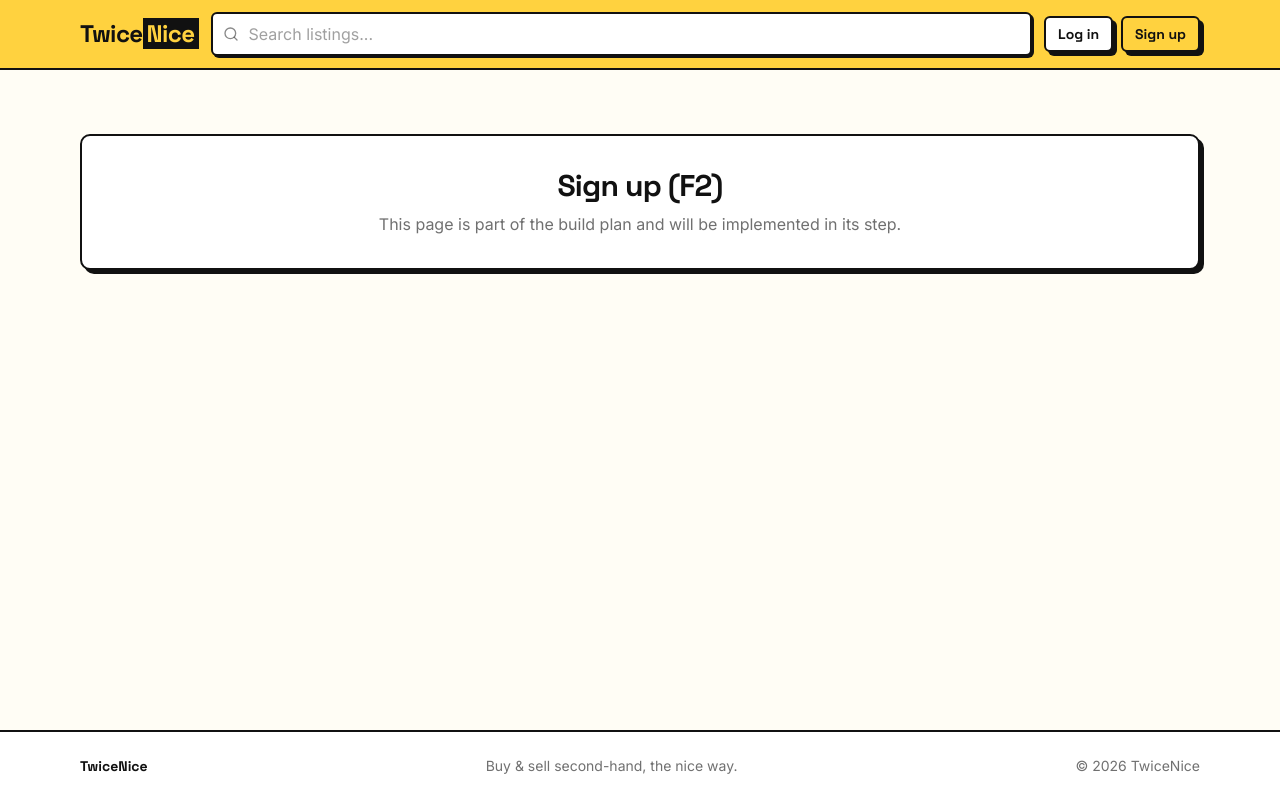
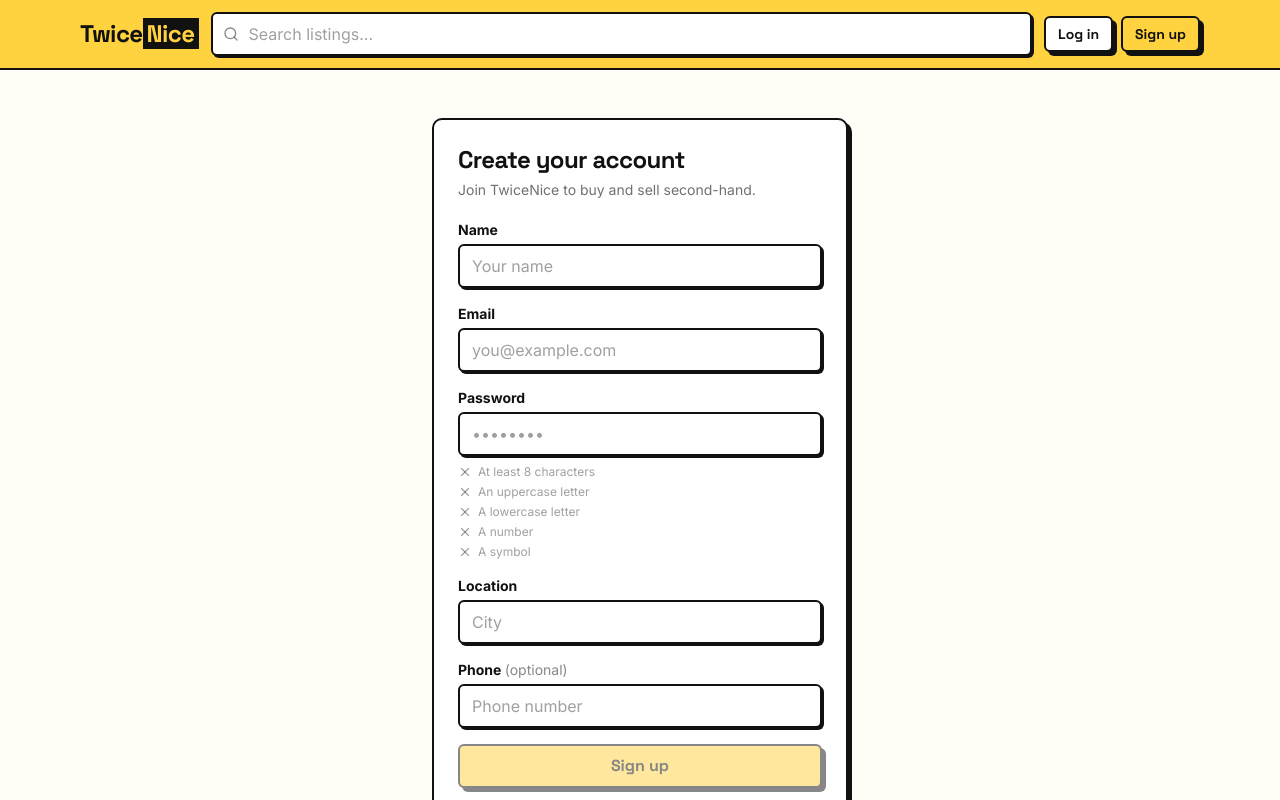
Before and after one commit to mohith176/TwiceNice, a React (Vite) app in the folder frontend/: page /signup in a window 1280 px wide. Shown: the top 800 px of the page. Built offline with nearby package versions, Linux system fonts and the light colour scheme; no server answers.

Commit message:
F2. Auth pages

```diff
--- a/frontend/src/App.jsx
+++ b/frontend/src/App.jsx
@@ -2,6 +2,8 @@ import { Routes, Route } from 'react-router-dom';
 import { Layout } from './components/Layout';
 import { ProtectedRoute } from './components/ProtectedRoute';
 import { Placeholder } from './components/Placeholder';
+import Login from './pages/Login';
+import Signup from './pages/Signup';
 
 // Routes are wired now; each Placeholder is swapped for its real page in F2–F11.
 export default function App() {
@@ -9,8 +11,8 @@ export default function App() {
     <Routes>
       <Route element={<Layout />}>
         <Route index element={<Placeholder title="Browse (F3)" />} />
-        <Route path="login" element={<Placeholder title="Log in (F2)" />} />
-        <Route path="signup" element={<Placeholder title="Sign up (F2)" />} />
+        <Route path="login" element={<Login />} />
+        <Route path="signup" element={<Signup />} />
         <Route path="listings/:id" element={<Placeholder title="Listing detail (F4)" />} />
         <Route path="u/:id" element={<Placeholder title="Public profile (F7)" />} />
 
--- /dev/null
+++ b/frontend/src/pages/Login.jsx
@@ -0,0 +1,84 @@
+import { useState } from 'react';
+import { Link, useNavigate, useLocation } from 'react-router-dom';
+import { useAuth } from '../context/AuthContext';
+import { apiError } from '../lib/api';
+import { Button } from '../components/ui/button';
+import { Input } from '../components/ui/input';
+import { Card } from '../components/ui/card';
+
+export default function Login() {
+  const { login } = useAuth();
+  const navigate = useNavigate();
+  const location = useLocation();
+  const from = location.state?.from?.pathname || '/';
+
+  const [form, setForm] = useState({ email: '', password: '' });
+  const [error, setError] = useState('');
+  const [loading, setLoading] = useState(false);
+
+  const set = (k, v) => setForm((f) => ({ ...f, [k]: v }));
+
+  async function onSubmit(e) {
+    e.preventDefault();
+    setError('');
+    setLoading(true);
+    try {
+      await login(form.email.trim(), form.password);
+      navigate(from, { replace: true });
+    } catch (err) {
+      setError(apiError(err, 'Login failed'));
+    } finally {
+      setLoading(false);
+    }
+  }
+
+  return (
+    <div className="mx-auto max-w-md px-4 py-12">
+      <Card className="p-6">
+        <h1 className="mb-1 text-2xl">Welcome back</h1>
+        <p className="mb-5 text-sm text-ink/60">Log in to your TwiceNice account.</p>
+
+        {error && (
+          <div className="mb-4 rounded-[6px] border-2 border-ink bg-danger/20 px-3 py-2 text-sm font-bold">
+            {error}
+          </div>
+        )}
+
+        <form onSubmit={onSubmit} className="space-y-4">
+          <div>
+            <label className="mb-1 block text-sm font-bold">Email</label>
+            <Input
+              type="email"
+              value={form.email}
+              onChange={(e) => set('email', e.target.value)}
+              placeholder="you@example.com"
+              autoComplete="email"
+              required
+            />
+          </div>
+          <div>
+            <label className="mb-1 block text-sm font-bold">Password</label>
+            <Input
+              type="password"
+              value={form.password}
+              onChange={(e) => set('password', e.target.value)}
+              placeholder="••••••••"
+              autoComplete="current-password"
+              required
+            />
+          </div>
+          <Button type="submit" className="w-full" disabled={loading}>
+            {loading ? 'Logging in...' : 'Log in'}
+          </Button>
+        </form>
+
+        <p className="mt-5 text-center text-sm">
+          No account?{' '}
+          <Link to="/signup" className="font-bold underline">
+            Sign up
+          </Link>
+        </p>
+      </Card>
+    </div>
+  );
+}
--- /dev/null
+++ b/frontend/src/pages/Signup.jsx
@@ -0,0 +1,133 @@
+import { useState } from 'react';
+import { Link, useNavigate, useLocation } from 'react-router-dom';
+import { Check, X } from 'lucide-react';
+import { useAuth } from '../context/AuthContext';
+import { apiError } from '../lib/api';
+import { Button } from '../components/ui/button';
+import { Input } from '../components/ui/input';
+import { Card } from '../components/ui/card';
+
+// Mirrors the backend's strict password policy so feedback is instant.
+const PW_RULES = [
+  { test: (p) => p.length >= 8, label: 'At least 8 characters' },
+  { test: (p) => /[A-Z]/.test(p), label: 'An uppercase letter' },
+  { test: (p) => /[a-z]/.test(p), label: 'A lowercase letter' },
+  { test: (p) => /[0-9]/.test(p), label: 'A number' },
+  { test: (p) => /[^A-Za-z0-9]/.test(p), label: 'A symbol' },
+];
+
+export default function Signup() {
+  const { register } = useAuth();
+  const navigate = useNavigate();
+  const location = useLocation();
+  const from = location.state?.from?.pathname || '/';
+
+  const [form, setForm] = useState({ name: '', email: '', password: '', location: '', phone: '' });
+  const [error, setError] = useState('');
+  const [loading, setLoading] = useState(false);
+
+  const set = (k, v) => setForm((f) => ({ ...f, [k]: v }));
+
+  const pwOk = PW_RULES.every((r) => r.test(form.password));
+  const canSubmit =
+    form.name.trim() && /^\S+@\S+\.\S+$/.test(form.email) && form.location.trim() && pwOk;
+
+  async function onSubmit(e) {
+    e.preventDefault();
+    setError('');
+    if (!canSubmit) {
+      setError('Please complete all required fields correctly.');
+      return;
+    }
+    setLoading(true);
+    try {
+      await register({
+        name: form.name.trim(),
+        email: form.email.trim(),
+        password: form.password,
+        location: form.location.trim(),
+        phone: form.phone.trim(),
+      });
+      navigate(from, { replace: true });
+    } catch (err) {
+      setError(apiError(err, 'Signup failed'));
+    } finally {
+      setLoading(false);
+    }
+  }
+
+  return (
+    <div className="mx-auto max-w-md px-4 py-12">
+      <Card className="p-6">
+        <h1 className="mb-1 text-2xl">Create your account</h1>
+        <p className="mb-5 text-sm text-ink/60">Join TwiceNice to buy and sell second-hand.</p>
+
+        {error && (
+          <div className="mb-4 rounded-[6px] border-2 border-ink bg-danger/20 px-3 py-2 text-sm font-bold">
+            {error}
+          </div>
+        )}
+
+        <form onSubmit={onSubmit} className="space-y-4">
+          <div>
+            <label className="mb-1 block text-sm font-bold">Name</label>
+            <Input value={form.name} onChange={(e) => set('name', e.target.value)} placeholder="Your name" required />
+          </div>
+          <div>
+            <label className="mb-1 block text-sm font-bold">Email</label>
+            <Input
+              type="email"
+              value={form.email}
+              onChange={(e) => set('email', e.target.value)}
+              placeholder="you@example.com"
+              autoComplete="email"
+              required
+            />
+          </div>
+          <div>
+            <label className="mb-1 block text-sm font-bold">Password</label>
+            <Input
+              type="password"
+              value={form.password}
+              onChange={(e) => set('password', e.target.value)}
+              placeholder="••••••••"
+              autoComplete="new-password"
+              required
+            />
+            <ul className="mt-2 space-y-1">
+              {PW_RULES.map((r) => {
+                const ok = r.test(form.password);
+                return (
+                  <li key={r.label} className={`flex items-center gap-1.5 text-xs ${ok ? 'text-ink' : 'text-ink/40'}`}>
+                    {ok ? <Check className="h-3.5 w-3.5" /> : <X className="h-3.5 w-3.5" />}
+                    {r.label}
+                  </li>
+                );
+              })}
+            </ul>
+          </div>
+          <div>
+            <label className="mb-1 block text-sm font-bold">Location</label>
+            <Input value={form.location} onChange={(e) => set('location', e.target.value)} placeholder="City" required />
+          </div>
+          <div>
+            <label className="mb-1 block text-sm font-bold">
+              Phone <span className="font-normal text-ink/50">(optional)</span>
+            </label>
+            <Input value={form.phone} onChange={(e) => set('phone', e.target.value)} placeholder="Phone number" />
+          </div>
+          <Button type="submit" className="w-full" disabled={loading || !canSubmit}>
+            {loading ? 'Creating account...' : 'Sign up'}
+          </Button>
+        </form>
+
+        <p className="mt-5 text-center text-sm">
+          Already have an account?{' '}
+          <Link to="/login" className="font-bold underline">
+            Log in
+          </Link>
+        </p>
+      </Card>
+    </div>
+  );
+}
```
